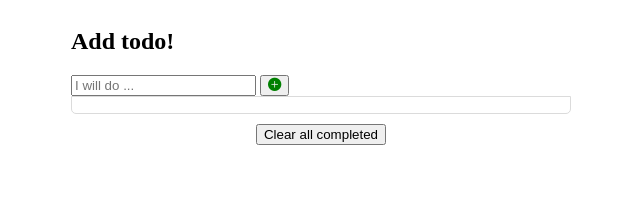
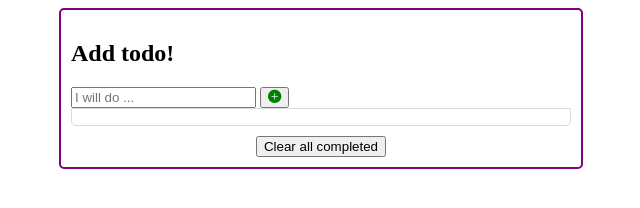
Before and after one commit to husush23/todo-list, a website built with webpack: page src/template.html in a window 1280 px wide. Shown: the whole page, without its empty margins (319-959 px from the left). Built offline with nearby package versions, Linux system fonts and the light colour scheme; files whose address does not match are found by name.

Commit message:
added changes

```diff
--- a/package.json
+++ b/package.json
@@ -5,7 +5,8 @@
   "main": "index.js",
   "scripts": {
     "build": "webpack  ",
-    "dev": "webpack serve"
+    "dev": "webpack serve",
+    "deploy": "gh-pages -d dist"
   },
   "keywords": [],
   "author": "",
@@ -30,5 +31,8 @@
     "webpack": "^5.82.0",
     "webpack-cli": "^5.1.0",
     "webpack-dev-server": "^4.15.0"
+  },
+  "dependencies": {
+    "gh-pages": "^5.0.0"
   }
 }
--- a/src/main.css
+++ b/src/main.css
@@ -3,9 +3,14 @@ body {
   align-items: center;
   justify-content: center;
 }
+header {
+}
 
 .container {
   width: 500px;
+  border: 2px purple solid;
+  padding: 10px;
+  border-radius: 5px;
 }
 
 #todos-list {
```
Also changed, not shown: 1 other file.
